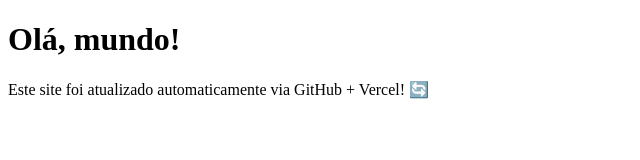
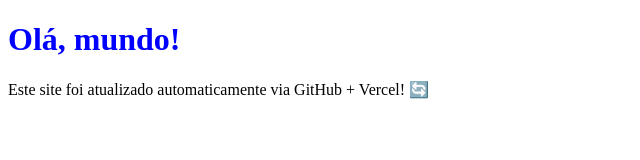
Before and after one commit to biasilva-a/meu-site-deploy, a plain HTML site: page index.html in a window 1280 px wide. Shown: the whole page, without its empty margins (0-640 px from the left). Drawn offline with Linux system fonts and the light colour scheme.

Commit message:
Adicionado cor ao titulo

```diff
--- a/index.html
+++ b/index.html
@@ -3,11 +3,12 @@
 
 <head>
     <meta charset="UTF-8">
-    <title style="color: blue;">Meu Primeiro Deploy</title>
+    <title>Meu Primeiro Deploy</title>
 </head>
 
 <body>
-    <h1>Olá, mundo!</h1>
+    <h1 style="color: blue;">Olá, mundo!</h1>
+
     <p>Este site foi atualizado automaticamente via GitHub + Vercel! 🔄</p>
 </body>
 
```
